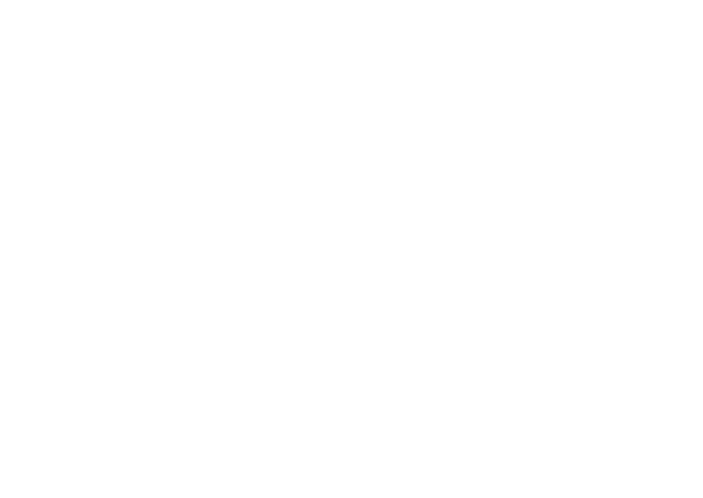
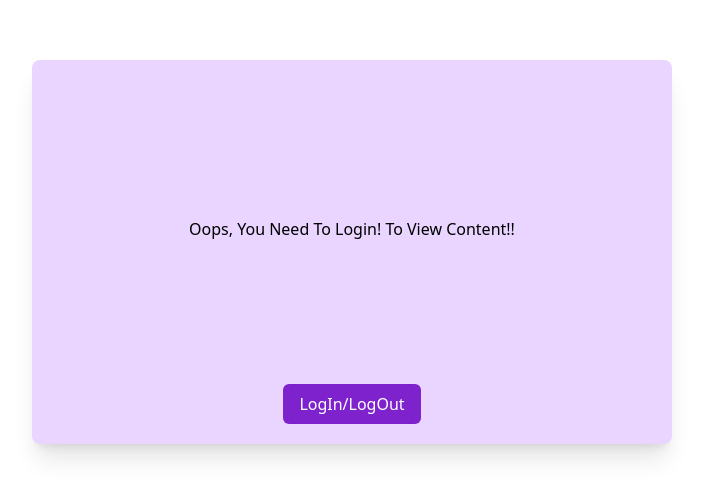
Before and after one commit to Krishrx/React-practice, a React (Create React App) app: page / in a window 1280 px wide. Shown: the part 148-646 px from the top of the page, without its empty margins (288-991 px from the left). Built offline with nearby package versions, Linux system fonts and the light colour scheme.

Commit message:
completed

```diff
--- a/src/App.js
+++ b/src/App.js
@@ -1,9 +1,10 @@
+import Main from "./components/Main";
 
 function App() {
 
   return (
-    <div className="App">
-
+    <div className="App w-full h-screen flex flex-col justify-center items-center">
+      <Main/>
     </div>
   );
 }
--- /dev/null
+++ b/src/components/LoggedIn.jsx
@@ -0,0 +1,11 @@
+import React from 'react'
+
+function LoggedIn() {
+  return (
+    <div className='w-full h-full justify-self-center p-2 font-medium flex flex-col items-center justify-end'>
+        <p>Hi Kali,Welcome back!!</p>
+    </div>
+  )
+}
+
+export default LoggedIn;
--- /dev/null
+++ b/src/components/LoggedOut.jsx
@@ -0,0 +1,11 @@
+import React from 'react'
+
+function LoggedOut() {
+  return (
+    <div className='w-full h-full justify-self-center p-2 font-medium flex flex-col items-center justify-end'>
+        <p>Oops, You Need To Login! To View Content!!</p>
+    </div>
+  )
+}
+
+export default LoggedOut;
--- /dev/null
+++ b/src/components/Main.jsx
@@ -0,0 +1,29 @@
+import React,{Component} from "react";
+import LoggedIn from "./LoggedIn";
+import LoggedOut from "./LoggedOut";
+import ToggleButton from "./ToggleButton";
+
+class Main extends Component{
+
+    state = {
+        loginStatus: false
+    }
+
+    handleLoginLogOut = () => {
+         this.setState({
+            loginStatus:!this.state.loginStatus
+         })
+
+    }
+
+    render(){
+        return (
+            <div className="w-10/12 h-96 bg-purple-200 md:w-6/12 flex flex-col rounded-lg shadow-xl">
+                {this.state.loginStatus?<LoggedIn />:<LoggedOut/>}
+                <ToggleButton fn={this.handleLoginLogOut} />
+            </div>
+        );
+    }
+}
+
+export default Main;
--- /dev/null
+++ b/src/components/ToggleButton.jsx
@@ -0,0 +1,11 @@
+import React from 'react'
+
+function ToggleButton(props) {
+  return (
+    <div className='w-full h-full justify-self-end p-2 pb-5 font-medium flex flex-col items-center justify-end'>
+          <button className='bg-purple-700 text-white px-4 py-2 rounded-md' onClick={props.fn}>LogIn/LogOut</button>
+    </div>
+  )
+}
+
+export default ToggleButton;
```
Also changed, not shown: 1 other file (tests, documents, lock files or other folders).
